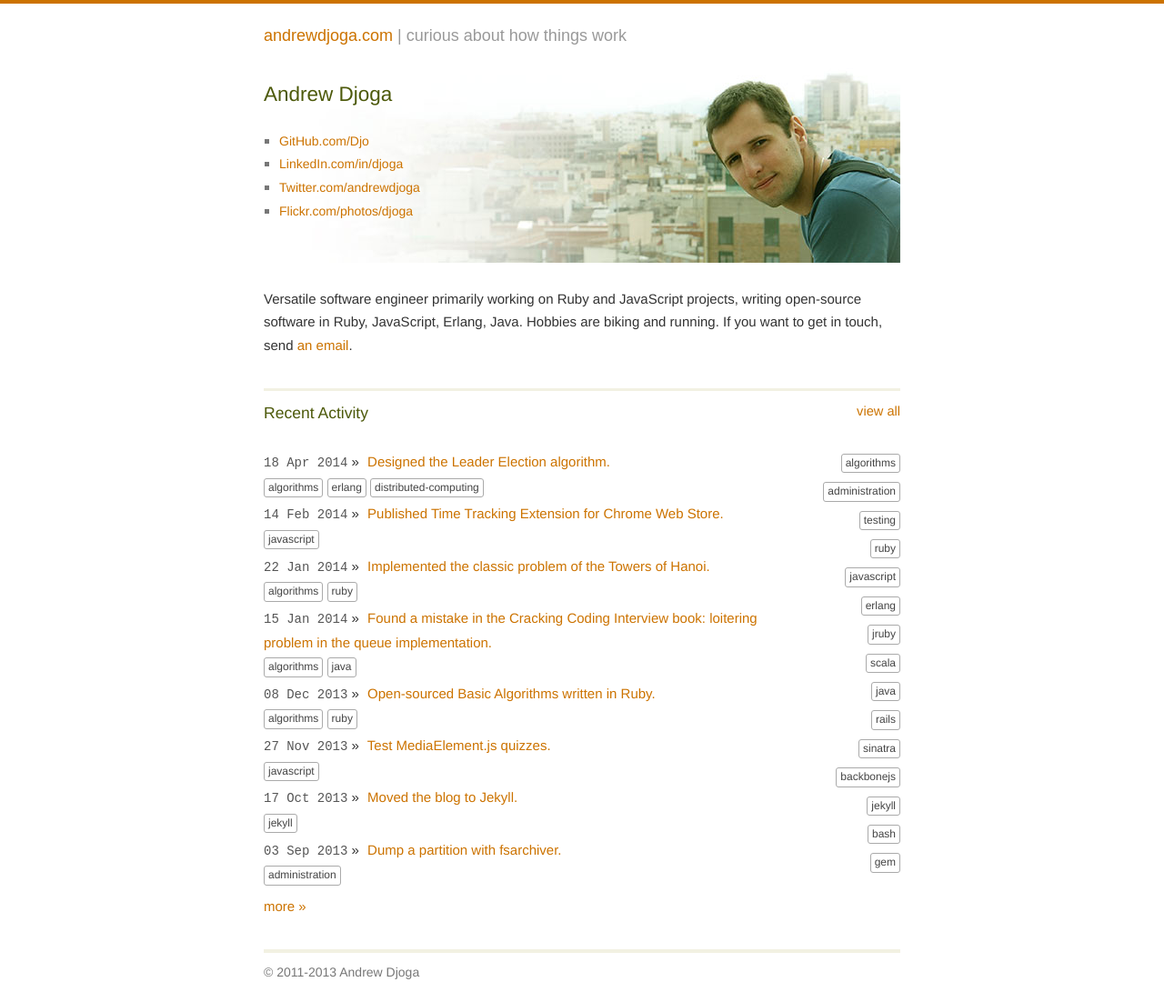
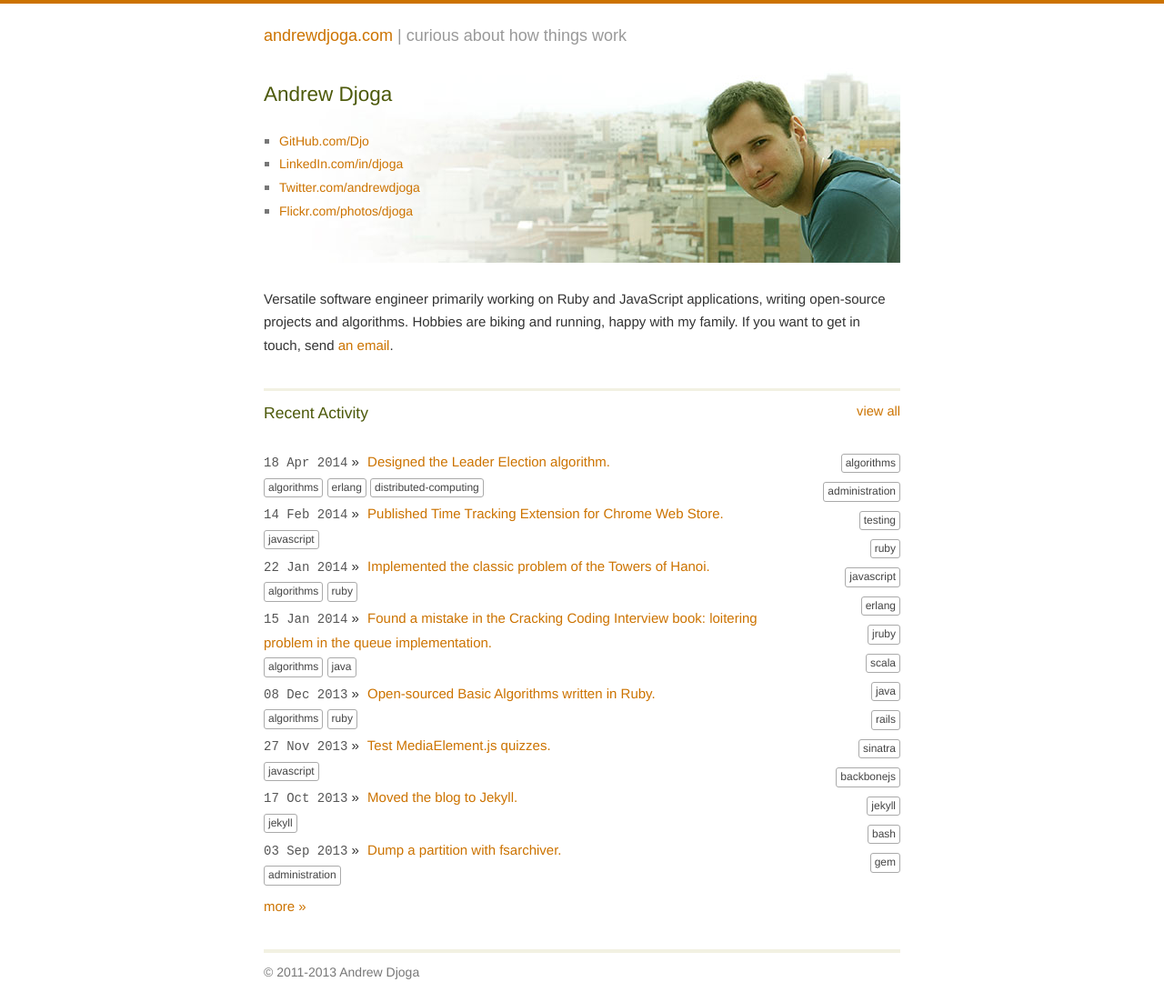
Before and after one commit to andriidzhoha/andriidzhoha.github.io, a Jekyll site: the page built from index.html, in a window 1280 px wide. Shown: the whole page at 91% size. Built offline with Jekyll 4.4.1, drawn with Linux system fonts in a browser that asks for light colours.

Commit message:
Update about description

```diff
--- a/_layouts/default.html
+++ b/_layouts/default.html
@@ -5,7 +5,7 @@
     <meta name="viewport" content="width=device-width, initial-scale=1">
     <title>{{ page.title }} - andrewdjoga.com</title>
     <meta name="author" content="Andrew Djoga" />
-    <meta name="description" content="Versatile Software Engineer."/>
+    <meta name="description" content="Full Stack Software Engineer."/>
     <link rel="stylesheet" href="/css/application.css">
     <link rel="icon" href="/favicon.png" type="image/png">
     <script type="text/javascript">
--- a/index.html
+++ b/index.html
@@ -14,7 +14,7 @@ title: Andrew Djoga
 </div>
 
 <p>
-  Versatile software engineer primarily working on Ruby and JavaScript projects, writing open-source software in Ruby, JavaScript, Erlang, Java. Hobbies are biking and running.
+  Versatile software engineer primarily working on Ruby and JavaScript applications, writing open-source projects and algorithms. Hobbies are biking and running, happy with my family.
   If you want to get in touch, send&nbsp;<a href="mailto:andrew.djoga@gmail.com">an&nbsp;email</a>.
 </p>
 
```
